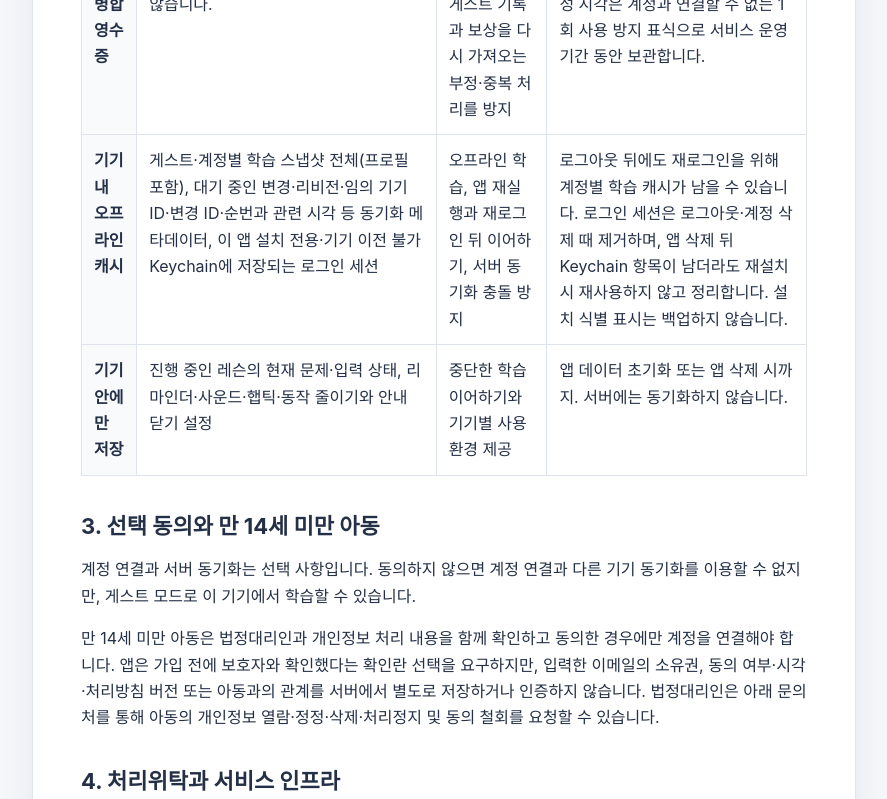
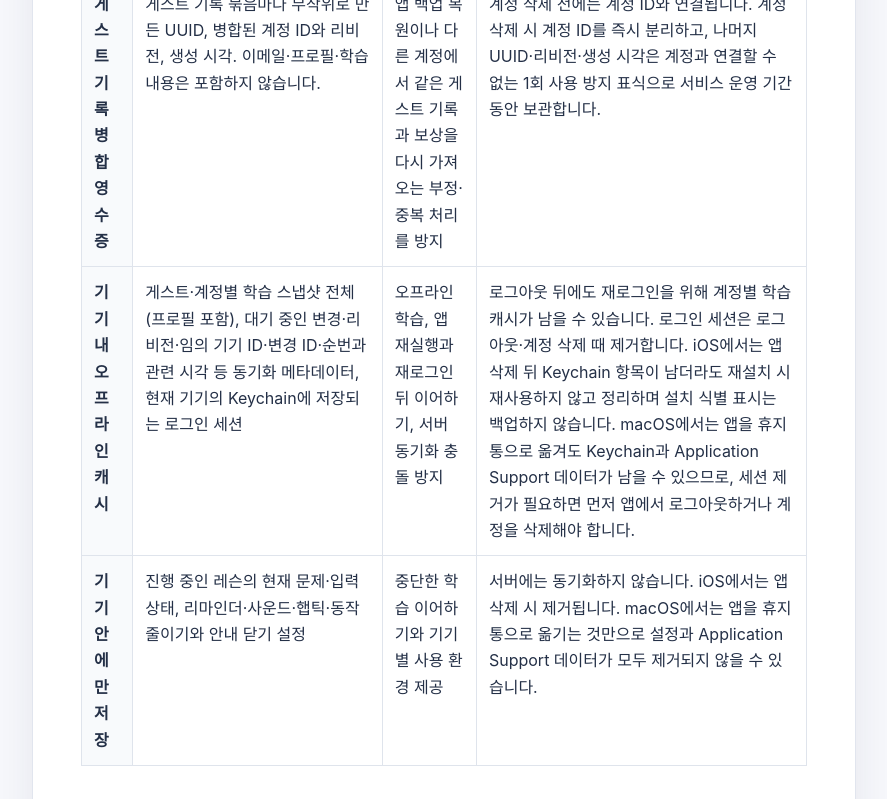
Before and after one commit to johnlee92/mathlingo-privacy, a plain HTML site: page index.html in a window 1280 px wide. Shown: the part 1320-2119 px from the top of the page, without its empty margins (196-1083 px from the left). Drawn offline with Linux system fonts and the light colour scheme.

Commit message:
Clarify iOS and macOS local data retention

```diff
--- a/index.html
+++ b/index.html
@@ -104,15 +104,15 @@
             </tr>
             <tr>
               <th>기기 내 오프라인 캐시</th>
-              <td>게스트·계정별 학습 스냅샷 전체(프로필 포함), 대기 중인 변경·리비전·임의 기기 ID·변경 ID·순번과 관련 시각 등 동기화 메타데이터, 이 앱 설치 전용·기기 이전 불가 Keychain에 저장되는 로그인 세션</td>
+              <td>게스트·계정별 학습 스냅샷 전체(프로필 포함), 대기 중인 변경·리비전·임의 기기 ID·변경 ID·순번과 관련 시각 등 동기화 메타데이터, 현재 기기의 Keychain에 저장되는 로그인 세션</td>
               <td>오프라인 학습, 앱 재실행과 재로그인 뒤 이어하기, 서버 동기화 충돌 방지</td>
-              <td>로그아웃 뒤에도 재로그인을 위해 계정별 학습 캐시가 남을 수 있습니다. 로그인 세션은 로그아웃·계정 삭제 때 제거하며, 앱 삭제 뒤 Keychain 항목이 남더라도 재설치 시 재사용하지 않고 정리합니다. 설치 식별 표시는 백업하지 않습니다.</td>
+              <td>로그아웃 뒤에도 재로그인을 위해 계정별 학습 캐시가 남을 수 있습니다. 로그인 세션은 로그아웃·계정 삭제 때 제거합니다. iOS에서는 앱 삭제 뒤 Keychain 항목이 남더라도 재설치 시 재사용하지 않고 정리하며 설치 식별 표시는 백업하지 않습니다. macOS에서는 앱을 휴지통으로 옮겨도 Keychain과 Application Support 데이터가 남을 수 있으므로, 세션 제거가 필요하면 먼저 앱에서 로그아웃하거나 계정을 삭제해야 합니다.</td>
             </tr>
             <tr>
               <th>기기 안에만 저장</th>
               <td>진행 중인 레슨의 현재 문제·입력 상태, 리마인더·사운드·햅틱·동작 줄이기와 안내 닫기 설정</td>
               <td>중단한 학습 이어하기와 기기별 사용 환경 제공</td>
-              <td>앱 데이터 초기화 또는 앱 삭제 시까지. 서버에는 동기화하지 않습니다.</td>
+              <td>서버에는 동기화하지 않습니다. iOS에서는 앱 삭제 시 제거됩니다. macOS에서는 앱을 휴지통으로 옮기는 것만으로 설정과 Application Support 데이터가 모두 제거되지 않을 수 있습니다.</td>
             </tr>
           </tbody>
         </table>
@@ -148,9 +148,9 @@
         <h2>6. 삭제와 권리 행사</h2>
         <ul>
           <li>로그아웃하면 해당 기기의 Keychain 로그인 세션을 제거하고 게스트 화면으로 전환합니다. 서버 계정·학습 정보와 이 기기의 계정별 오프라인 캐시·동기화 메타데이터는 유지되며, 같은 계정으로 다시 인증하기 전에는 표시하지 않습니다.</li>
-          <li>로그인 세션은 현재 기기와 앱 설치에만 묶어 저장하며 백업이나 다른 기기로 이전하지 않습니다. 앱 삭제 뒤 Keychain 항목이 남더라도 재설치 때 이전 세션을 자동으로 복원하지 않습니다.</li>
+          <li>로그인 세션은 현재 기기에 묶어 저장하며 다른 기기로 이전하지 않습니다. iOS에서는 앱 삭제 뒤 Keychain 항목이 남더라도 재설치 때 이전 세션을 자동으로 복원하지 않습니다. macOS에서는 앱을 휴지통으로 옮겨도 Keychain과 Application Support 데이터가 남을 수 있으므로 세션을 지우려면 먼저 앱에서 로그아웃하거나 계정을 삭제해야 합니다.</li>
           <li>앱의 계정 삭제에서 현재 비밀번호로 다시 로그인하면 Supabase 계정과 연결된 서버 학습 정보 및 해당 기기의 계정별 프로필·학습 캐시를 삭제합니다. 게스트 기록 병합 영수증에서는 계정 ID를 즉시 분리하며, 같은 기록의 중복 보상을 막는 무작위 UUID·리비전·생성 시각만 계정과 연결할 수 없는 표식으로 남깁니다.</li>
-          <li>리마인더·사운드·햅틱·동작 줄이기 같은 기기 설정은 계정 삭제 후에도 남을 수 있으며 앱 삭제로 지울 수 있습니다.</li>
+          <li>리마인더·사운드·햅틱·동작 줄이기 같은 기기 설정은 계정 삭제 후에도 남을 수 있습니다. iOS에서는 앱 삭제로 제거됩니다. macOS에서는 앱을 휴지통으로 옮겨도 설정과 Application Support 데이터가 남을 수 있습니다.</li>
           <li>열람·정정·삭제·처리정지·동의 철회 요청은 <a href="mailto:ubergriden@gmail.com">ubergriden@gmail.com</a>으로 접수할 수 있습니다. 요청자 본인 또는 정당한 법정대리인인지 확인할 수 있습니다.</li>
         </ul>
 
```
